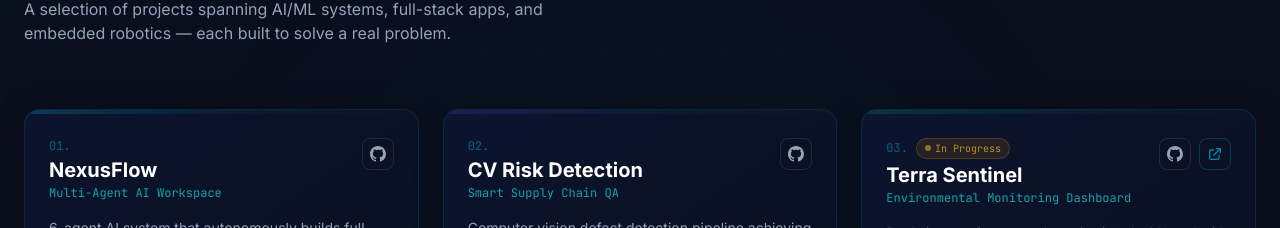
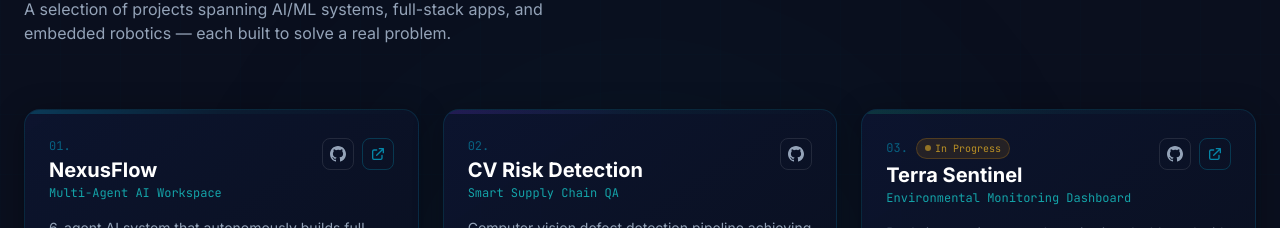
Before and after one commit to VinayG759/My-PortFolio, a React (Vite) app: page / in a window 1280 px wide. Shown: the part 2152-2380 px from the top of the page. Built offline with nearby package versions, Linux system fonts and the light colour scheme.

Commit message:
added nexusflow live link

```diff
--- a/src/data/projects.ts
+++ b/src/data/projects.ts
@@ -19,6 +19,7 @@ export const projects: Project[] = [
       '6-agent AI system that autonomously builds full-stack applications from a single problem statement — planning, coding, testing, and deploying end-to-end.',
     tags: ['React', 'TypeScript', 'FastAPI', 'PostgreSQL', 'Groq LLM', 'Tavily'],
     github: 'https://github.com/VinayG759',
+    live: 'https://nexus-flow-ai-dashboard.vercel.app/',
     status: 'completed',
     gradient: 'from-[#00D4FF]/20 via-[#0D7377]/10 to-transparent',
   },
```
